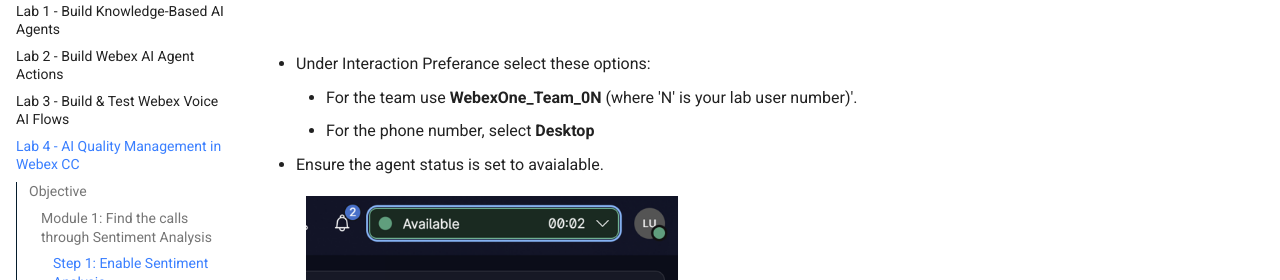
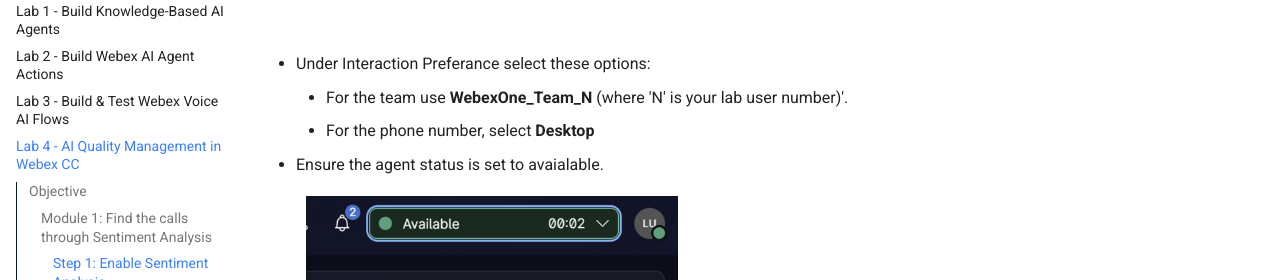
Before and after one commit to WebexCC-SA/LAB-11175, an MkDocs documentation site: the page built from docs/Excercise5.md, in a window 1280 px wide and 900 px high, scrolled down 5197 px. Shown: the part 172-452 px from the top of the window. Built offline with MkDocs 1.6.1 and Material for MkDocs 9.7.7, drawn with Linux system fonts in a browser that asks for light colours.

```diff
--- a/docs/Excercise5.md
+++ b/docs/Excercise5.md
@@ -37,7 +37,7 @@ Your organization must have the required AI Quality Management entitlement.
 
 #### Step 1: Enable Sentiment Analysis
 
-- Sign in to Control Hub using the URL **https://admin.webex.com** with the administrator credentials provided in the table above.
+- Sign in to Control Hub using the URL <a href="https://admin.webex.com" target="_blank">https://admin.webex.com</a> with the administrator credentials provided in the table above.
 
 - Navigate to Services > Contact Center.
 
@@ -95,7 +95,7 @@ Your organization must have the required AI Quality Management entitlement.
     ![Nav](./assets/1010_Excercise2_9.1.png){ width="500" }
 
 - Under Interaction Preferance select these options:
-    - For the team use **WebexOne_Team_0N** (where 'N' is your lab user number)'.
+    - For the team use **WebexOne_Team_N** (where 'N' is your lab user number)'.
     - For the phone number, select **Desktop**
 
 - Ensure the agent status is set to avaialable.
```
